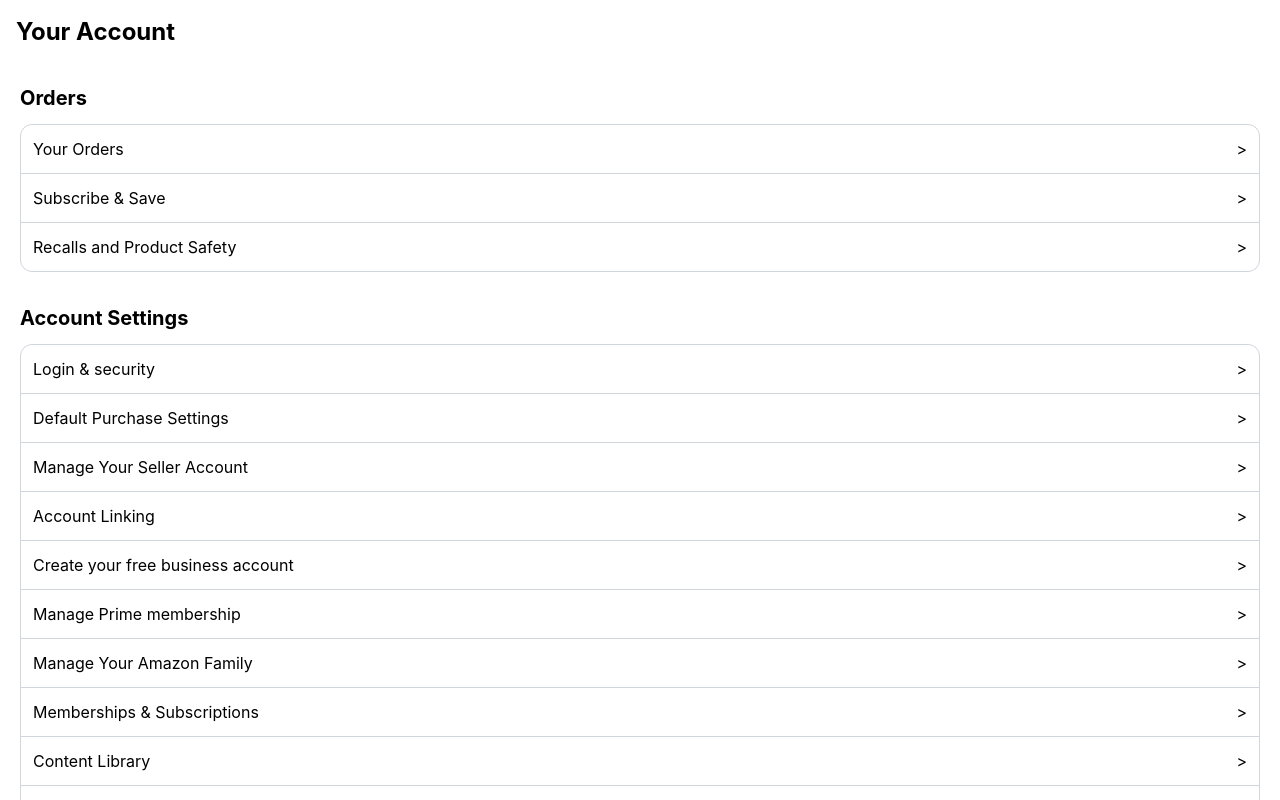
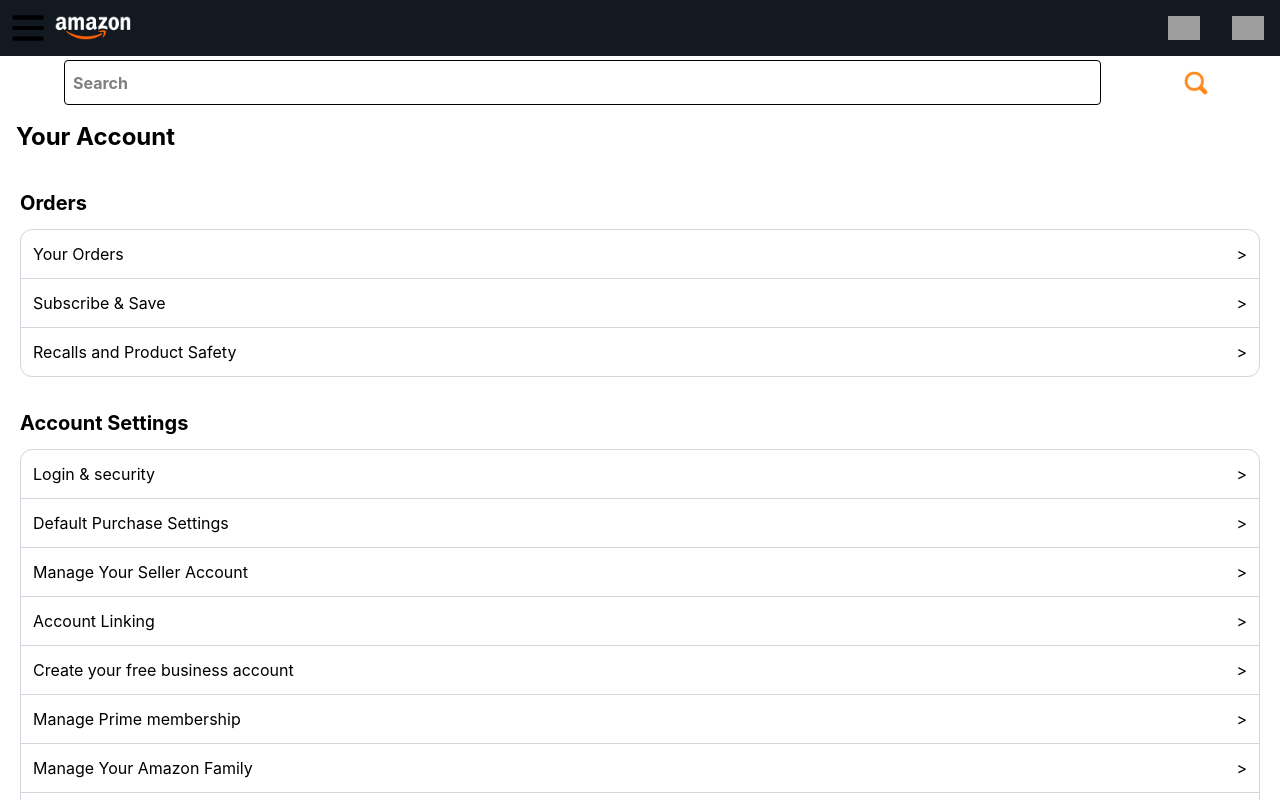
Before and after one commit to ahirwarsatyam169/AmazonClone, a React app: page /profilepage in a window 1280 px wide. Shown: the top 800 px of the page. Built offline with nearby package versions, Linux system fonts and the light colour scheme; grey boxes are pictures that could not be loaded; the HTML template or start-up script is replaced by a standard one.

Commit message:
added navbar to profile

```diff
--- a/src/components/profile/Profilepage.jsx
+++ b/src/components/profile/Profilepage.jsx
@@ -1,9 +1,10 @@
 import React from 'react'
+import Navbar from '../Homepage/Navbar'
 
 function Profilepage() {
   return (
     <>
-
+    <Navbar/>
     <div>
       <h1 className='font-bold p-4 text-2xl'>
         Your Account
```
